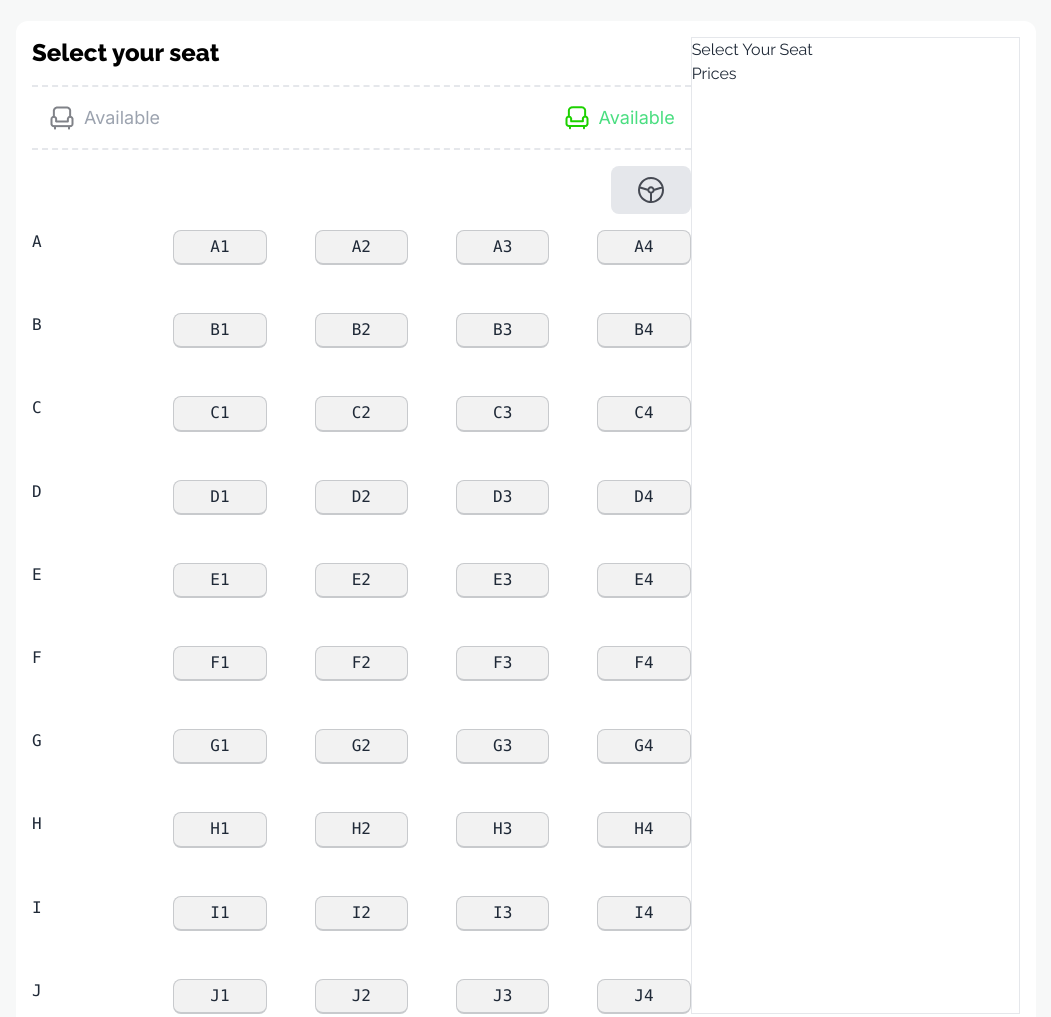
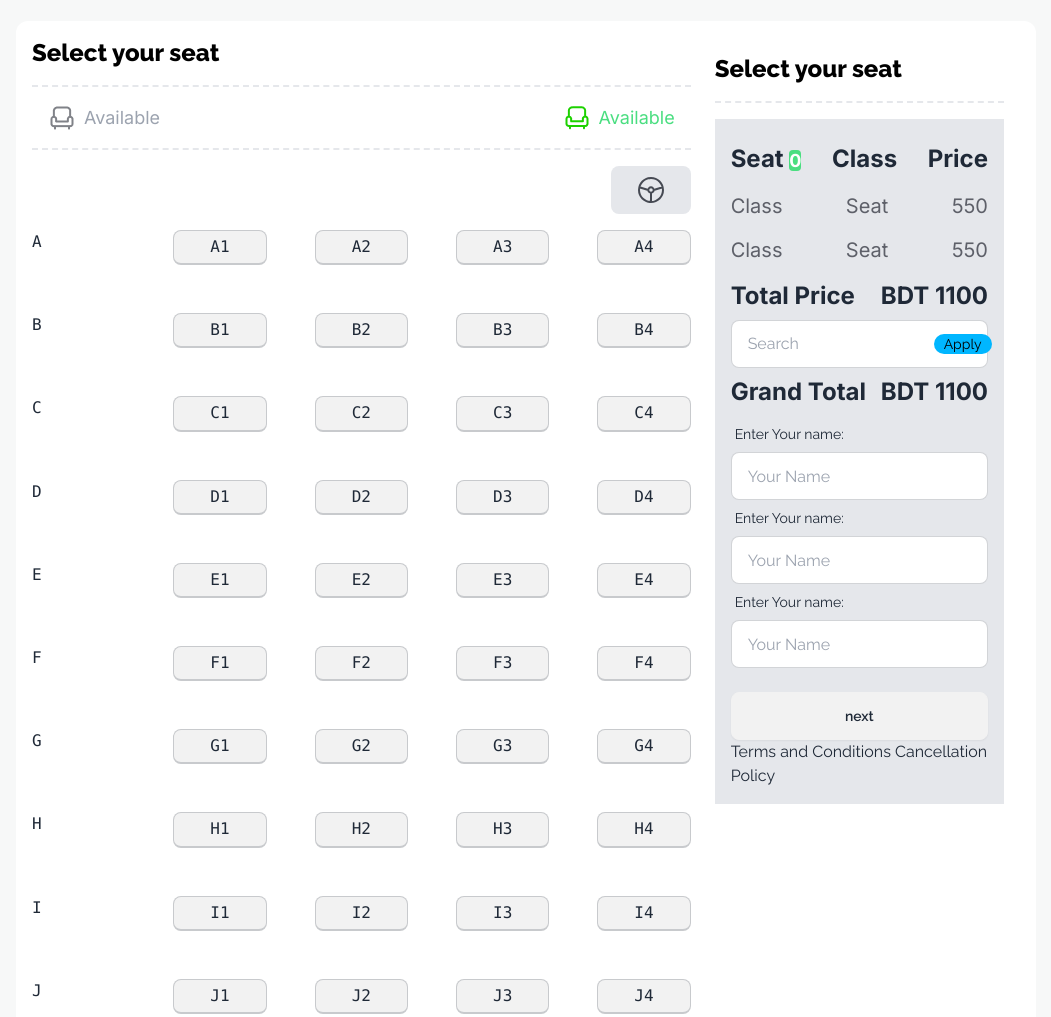
Before and after one commit to naeemul-online/assignment-5, a plain HTML site: page index.html in a window 1280 px wide. Shown: the part 2060-3077 px from the top of the page, without its empty margins (114-1165 px from the left). Drawn offline with nearby package versions, Linux system fonts and the light colour scheme.

Commit message:
at least dara koraichi

```diff
--- a/index.html
+++ b/index.html
@@ -308,9 +308,75 @@
 
                 </div>
                 <!-- Price Elements -->
-                <div class="border">
-                    <h2>Select Your Seat</h2>
-                    <p>Prices</p>
+                <div class="p-4 ml-2">
+
+                    <div class="border-b-2 pb-4 border-dashed">
+                        <h class="text-2xl text-black font-extrabold ">Select your seat</h>
+                    </div>
+                    <div class="my-4 p-4 bg-gray-200">
+
+                        <div class="flex justify-between py-2 font-bold text-2xl font-inter ">
+                            <h2 class="">Seat <span class="bg-green-400 text-white text-lg rounded">0</span></h2>
+                            <h2 class="">Class</h2>
+                            <h2 class="">Price</h2>
+                        </div>
+                        <hr>
+                        <div class="flex justify-between py-2 text-xl text-[#03071299] font-inter">
+                            <h2 class="">Class</h2>
+                            <h2 class="">Seat</h2>
+                            <h2 class="">550</h2>
+                        </div>
+                        <div class="flex justify-between py-2 text-xl text-[#03071299] font-inter">
+                            <h2 class="">Class</h2>
+                            <h2 class="">Seat</h2>
+                            <h2 class="">550</h2>
+                        </div>
+                        <div class="flex justify-between py-2 font-bold text-2xl font-inter">
+                            <h2 class="">Total Price</h2>
+                            <h2 class="">BDT 1100</h2>
+                        </div>
+                        <div>
+                            <label class="input input-bordered flex items-center gap-2">
+                                <input type="text" class="grow" placeholder="Search" />
+                                <span class="badge badge-info">Apply</span>
+                            </label>
+                        </div>
+                        <div class="flex justify-between py-2 font-bold text-2xl font-inter">
+                            <h2 class="">Grand Total</h2>
+                            <h2 class="">BDT 1100</h2>
+                        </div>
+                        <div>
+                            <label class="form-control w-full max-w-xs">
+                                <div class="label">
+                                    <span class="label-text">Enter Your name: </span>
+                                </div>
+                                <input type="text" placeholder="Your Name"
+                                    class="input input-bordered w-full max-w-xs" />
+                            </label>
+                            <label class="form-control w-full max-w-xs">
+                                <div class="label">
+                                    <span class="label-text">Enter Your name: </span>
+                                </div>
+                                <input type="text" placeholder="Your Name"
+                                    class="input input-bordered w-full max-w-xs" />
+                            </label>
+                            <label class="form-control w-full max-w-xs">
+                                <div class="label">
+                                    <span class="label-text">Enter Your name: </span>
+                                </div>
+                                <input type="text" placeholder="Your Name"
+                                    class="input input-bordered w-full max-w-xs" />
+                            </label>
+                            <br>
+                            <button class="btn btn-block">next</button>
+                            <br>
+                            <div>
+                                <a href="">Terms and Conditions</a> <a href="">Cancellation Policy</a>
+                            </div>
+                        </div>
+
+
+                    </div>
                 </div>
 
             </section>
```
